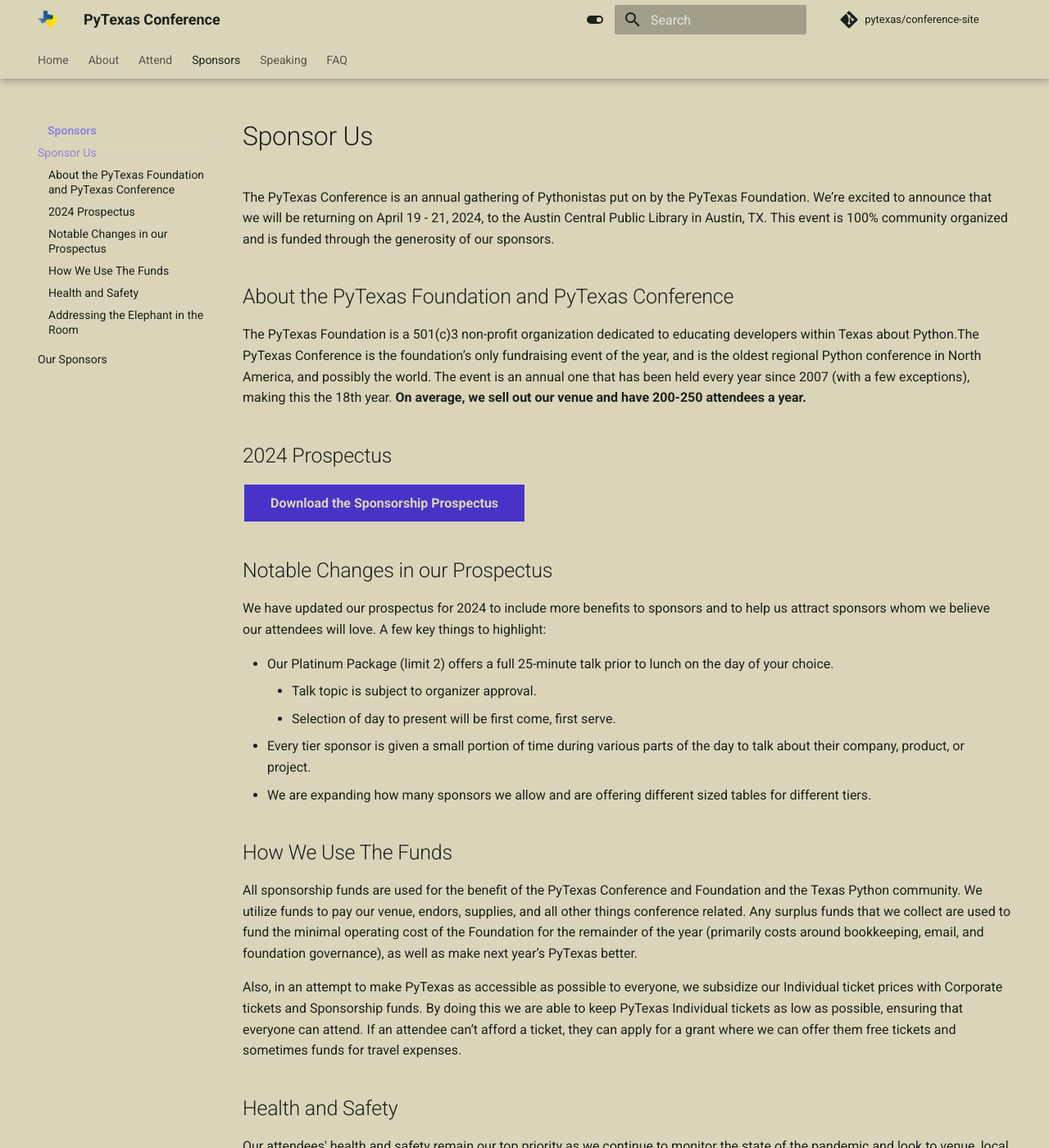
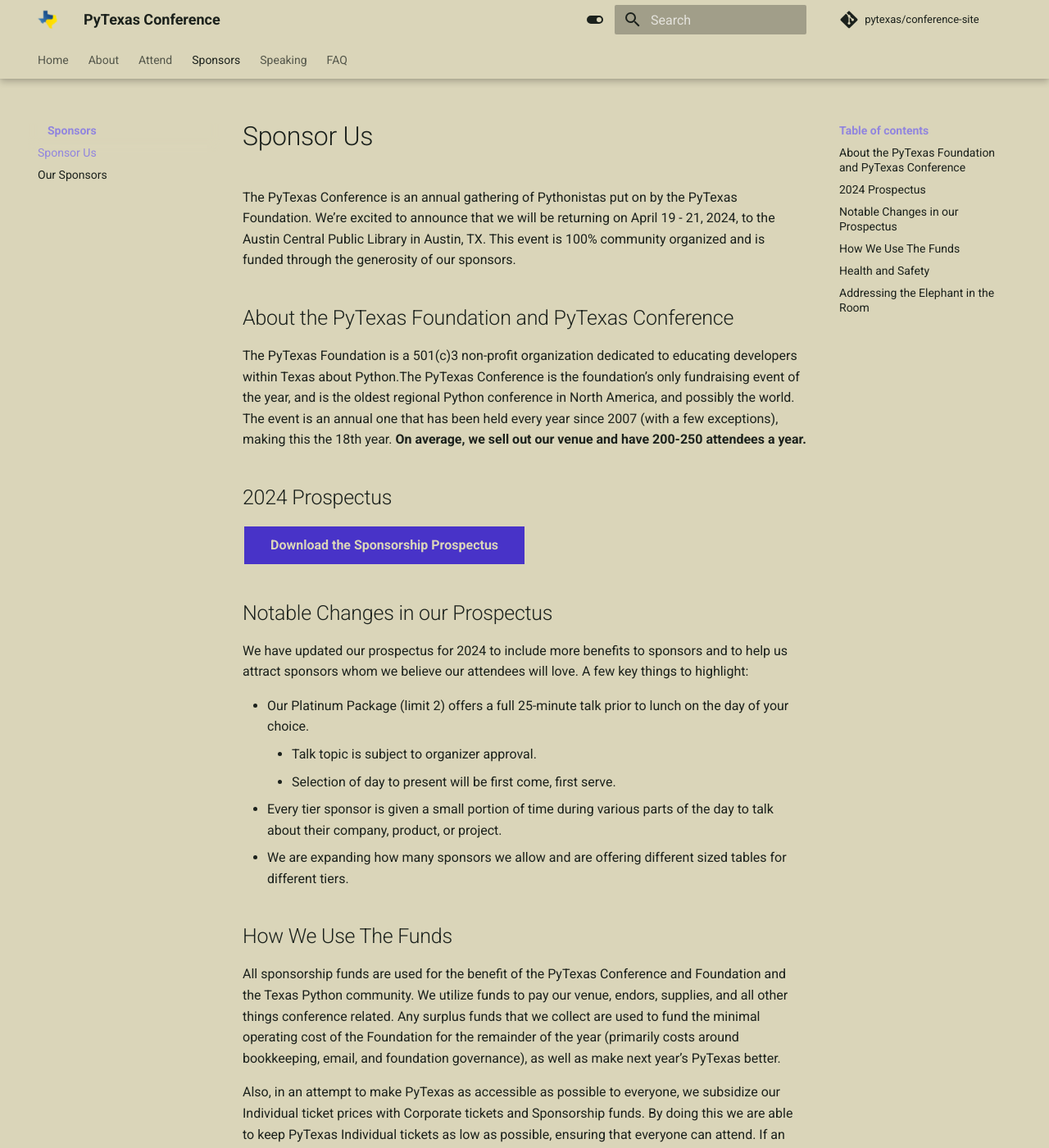
Before and after one commit to pytexas/2024, an MkDocs documentation site: the page built from docs/sponsors/sponsor-us.md, in a window 1280 px wide and 1400 px high. Shown: the whole window at 82% size. Built offline with MkDocs 1.6.1 and Material for MkDocs 9.7.7, drawn with Linux system fonts in a browser that asks for light colours; comment, search, counter and statistics services are not loaded.

Commit message:
updating nav for nested pages

```diff
--- a/docs/stylesheets/extra.css
+++ b/docs/stylesheets/extra.css
@@ -50,6 +50,11 @@
     position: sticky;
     top: 0;
     z-index: 1;
+}
+
+.md-nav--secondary .md-nav__title {
+    background: unset;
+    box-shadow: unset;
 }
 
 .md-nav__item .md-nav__link--active,
--- a/mkdocs.yml
+++ b/mkdocs.yml
@@ -19,7 +19,6 @@
     - navigation.top
     - navigation.tracking
     - toc.follow
-    - toc.integrate
   palette:
     - scheme: pytx2024_light
       toggle:
```
